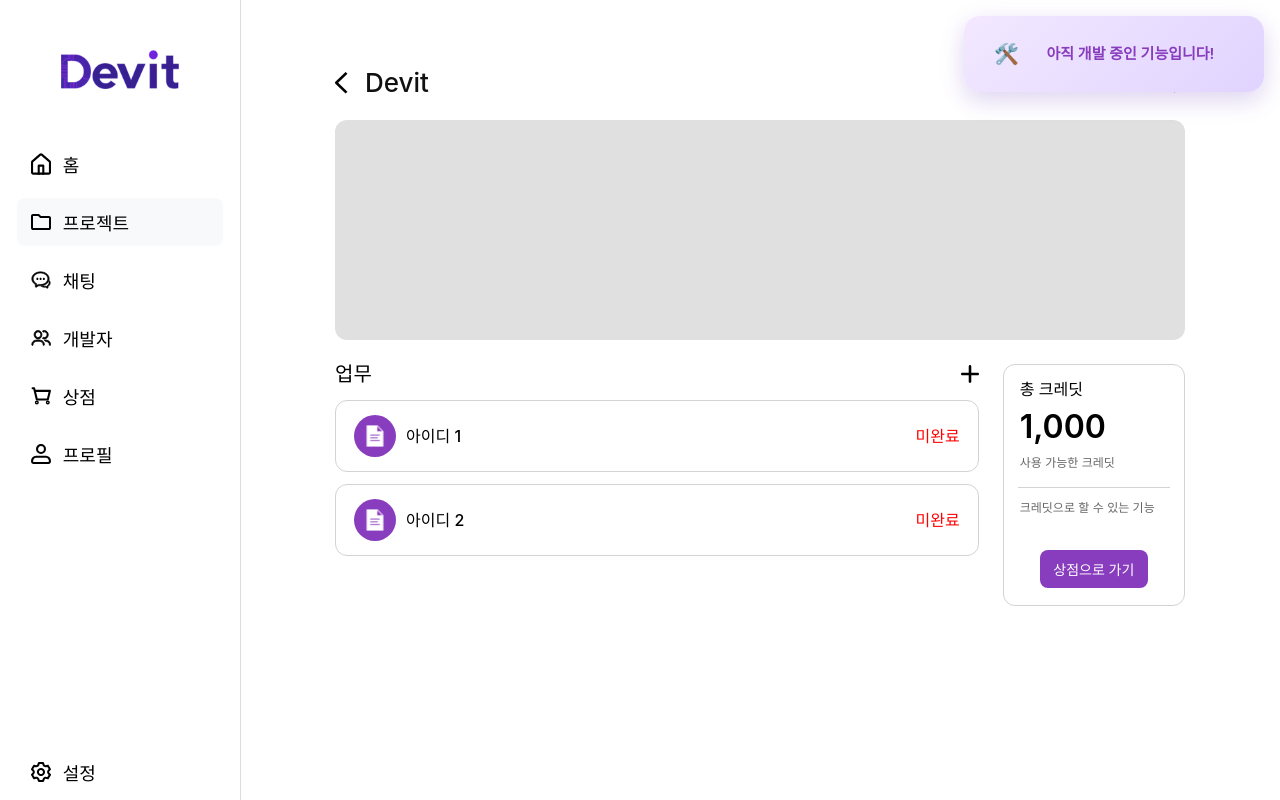
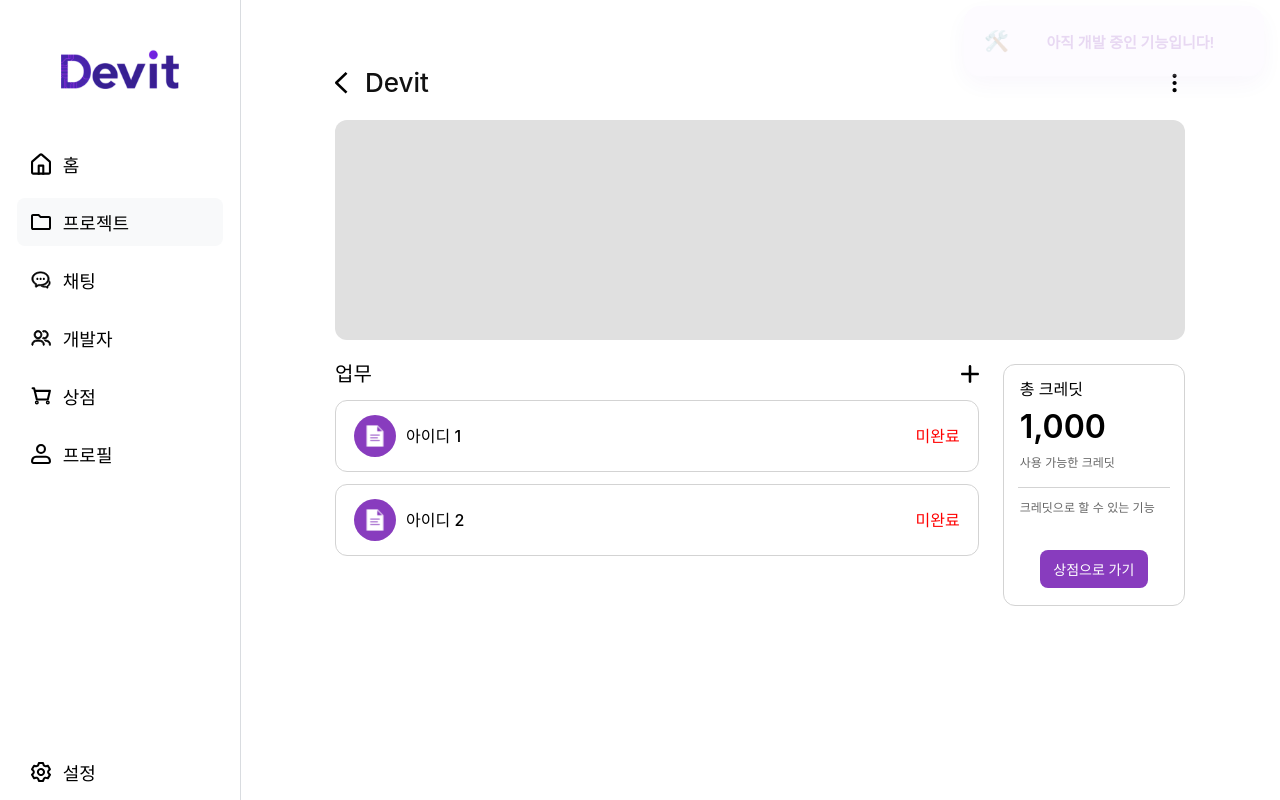
Before and after one commit to technologyaa/Devit-Web, a React (Vite) app: page /projects/1 in a window 1280 px wide. Both pictures are taken after a click on the button "설정". Built offline with nearby package versions, Linux system fonts and the light colour scheme.

Commit message:
feat: 토스트 메시지 추가

```diff
--- a/src/pages/projects/ProjectsDetailPage.jsx
+++ b/src/pages/projects/ProjectsDetailPage.jsx
@@ -3,6 +3,7 @@ import { Helmet } from "react-helmet";
 import { useNavigate, useParams } from "react-router-dom";
 import { useState } from "react";
 import { projectList } from "@/data/project-list";
+import { Alarm } from "@/toasts/Alarm";
 
 export default function ProjectsDetailPage() {
   const navigate = useNavigate();
@@ -33,10 +34,10 @@ export default function ProjectsDetailPage() {
     const index = projectList.findIndex((p) => p.id === +projectId);
     if (index !== -1) {
       projectList.splice(index, 1);
-      alert("프로젝트가 삭제되었습니다.");
+      Alarm("🗑️", "프로젝트가 삭제되었습니다.", "#FF1E1E", "#FFEAEA");
       navigate("/projects");
     } else {
-      alert("프로젝트를 찾을 수 없습니다!");
+      Alarm("‼️", "프로젝트를 찾을 수 없습니다.", "#FF1E1E", "#FFEAEA");
     }
   };
 
@@ -47,9 +48,11 @@ export default function ProjectsDetailPage() {
 
   // ✅ 업무 추가
   const handleAddProject = () => {
-    if (newTitle.trim() === "") return alert("업무 이름을 입력하세요.");
+    if (newTitle.trim() === "")
+      return Alarm("‼️", "업무 이름을 입력하세요!", "#FF1E1E", "#FFEAEA");
     const targetProject = projectList.find((p) => p.id === +projectId);
-    if (!targetProject) return alert("프로젝트를 찾을 수 없습니다!");
+    if (!targetProject)
+      return Alarm("‼️", "프로젝트를 찾을 수 없습니다.!", "#FF1E1E", "#FFEAEA");
 
     targetProject.tasks = targetProject.tasks ?? [];
 
@@ -99,7 +102,14 @@ export default function ProjectsDetailPage() {
               {isMoreOpen && (
                 <S.MoreBox>
                   <S.MoreItem
-                    onClick={() => alert("아직 개발중인 기능입니다.")}
+                    onClick={() =>
+                      Alarm(
+                        "‼️",
+                        "업무 이름을 입력하세요.",
+                        "#FF1E1E",
+                        "#FFEAEA"
+                      )
+                    }
                   >
                     프로젝트 설정
                   </S.MoreItem>
--- a/src/pages/projects/ProjectsPage.jsx
+++ b/src/pages/projects/ProjectsPage.jsx
@@ -3,6 +3,7 @@ import { Helmet } from "react-helmet";
 import { useNavigate } from "react-router-dom";
 import { useState } from "react";
 import { projectList as initialProjects } from "@/data/project-list";
+import { Alarm } from "@/toasts/alarm";
 
 export default function ProjectsPage() {
   const navigate = useNavigate();
@@ -29,7 +30,8 @@ export default function ProjectsPage() {
   };
 
   const handleAddProject = () => {
-    if (newTitle.trim() === "") return alert("프로젝트 이름을 입력하세요!");
+    if (newTitle.trim() === "")
+      return Alarm("‼️", "프로젝트 이름을 입력하세요.", "#FF1E1E", "#FFEAEA");
 
     const newProject = {
       id: projects.length + 1,
--- a/src/toasts/Alarm.jsx
+++ b/src/toasts/Alarm.jsx
@@ -1,15 +1,31 @@
 import toast from "react-hot-toast";
-import "../toasts/Toast.css";
+import { ToastContainer, ToastContent, ToastIcon, ToastMessage } from "./Toast";
 
-export const Alarm = (icon, message) => {
-  toast(
-    <div className="toast-content">
-      <span className="toast-icon">{icon}</span>
-      <span className="toast-message">{message}</span>
-    </div>,
+export const Alarm = (
+  icon,
+  message,
+  textColor = "#883cbe",
+  bgColor = "#f3e8ff"
+) => {
+  toast.custom(
+    (t) => (
+      <ToastContainer
+        color={textColor}
+        bgColor={bgColor}
+        onClick={(e) => {
+          e.stopPropagation(); // 클릭 이벤트가 부모로 전달되는 걸 막음
+          toast.dismiss(t.id); // 클릭 시 즉시 닫기
+        }}
+      >
+        <ToastContent>
+          <ToastIcon>{icon}</ToastIcon>
+          <ToastMessage>{message}</ToastMessage>
+        </ToastContent>
+      </ToastContainer>
+    ),
     {
-      className: "custom-toast",
       duration: 3000,
+      position: "top-right",
     }
   );
 };
--- a/src/toasts/Toast.css
+++ /dev/null
@@ -1,78 +0,0 @@
-.custom-toast {
-  display: flex;
-  align-items: center;
-  gap: 12px;
-  background: linear-gradient(135deg, #f3e8ff 0%, #e0d4ff 100%);
-  color: #883cbe; /* 진한 보라색 */
-  border-radius: 16px;
-  padding: 14px 20px;
-  font-weight: 600;
-  font-size: 15px;
-  width: 260px;
-  box-shadow: 0 8px 24px rgba(91, 33, 182, 0.2);
-  position: relative;
-  overflow: hidden;
-  animation: slideUp 0.4s ease, fadeOut 0.4s ease 2.6s forwards;
-  height: 48px;
-}
-
-.toast-content {
-  display: flex;
-  align-items: center;
-  gap: 8px;
-  width: 100%;
-}
-
-.toast-icon {
-  font-size: 20px;
-}
-
-.toast-message {
-  flex: 1;
-}
-
-/* 흰색 진행바 */
-.custom-toast::after {
-  content: "";
-  position: absolute;
-  bottom: 0;
-  left: 0;
-  height: 4px;
-  background: #ffffffaa;
-  width: 100%;
-  animation: shrink 2.6s linear forwards;
-  border-radius: 0 0 16px 16px;
-}
-
-/* 등장 애니메이션 */
-@keyframes slideUp {
-  from {
-    transform: translateY(12px);
-    opacity: 0;
-  }
-  to {
-    transform: translateY(0);
-    opacity: 1;
-  }
-}
-
-/* 사라질 때 */
-@keyframes fadeOut {
-  from {
-    opacity: 1;
-  }
-  to {
-    transform: translateY(-12px);
-    opacity: 0;
-  }
-}
-
-/* 진행바 줄어듦 */
-@keyframes shrink {
-  from {
-    width: 100%;
-  }
-  to {
-    width: 0;
-  }
-}
--- /dev/null
+++ b/src/toasts/Toast.js
@@ -0,0 +1,61 @@
+import styled, { keyframes } from "styled-components";
+
+const slideUp = keyframes`
+  from { transform: translateY(12px); opacity: 0; }
+  to { transform: translateY(0); opacity: 1; }
+`;
+
+const fadeOut = keyframes`
+  from { opacity: 1; }
+  to { transform: translateY(-12px); opacity: 0; }
+`;
+
+const shrink = keyframes`
+  from { width: 100%; }
+  to { width: 0; }
+`;
+
+export const ToastContainer = styled.div`
+  display: flex;
+  align-items: center;
+  gap: 12px;
+  background: ${(props) => props.bgColor || "#f3e8ff"};
+  color: ${(props) => props.color || "#883cbe"};
+  border-radius: 16px;
+  padding: 14px 20px;
+  font-weight: 600;
+  font-size: 15px;
+  width: 260px;
+  box-shadow: 0 8px 24px rgba(91, 33, 182, 0.2);
+  position: relative;
+  overflow: hidden;
+  animation: ${slideUp} 0.4s ease, ${fadeOut} 0.4s ease 2.6s forwards;
+  height: 42px;
+
+  &::after {
+    content: "";
+    position: absolute;
+    bottom: 0;
+    left: 0;
+    height: 4px;
+    background: #ffffffaa;
+    width: 100%;
+    animation: ${shrink} 2.6s linear forwards;
+    border-radius: 0 0 16px 16px;
+  }
+`;
+
+export const ToastContent = styled.div`
+  display: flex;
+  align-items: center;
+  gap: 8px;
+  width: 100%;
+`;
+
+export const ToastIcon = styled.span`
+  font-size: 20px;
+`;
+
+export const ToastMessage = styled.span`
+  flex: 1;
+`;
--- a/src/widgets/layout/SideBar/SideBarFolded.jsx
+++ b/src/widgets/layout/SideBar/SideBarFolded.jsx
@@ -1,3 +1,4 @@
+import { Alarm } from "@/toasts/Alarm";
 import * as S from "./styles/sideBarFolded";
 import { Link, useLocation } from "react-router-dom";
 
@@ -38,7 +39,11 @@ export default function SideBarFolded() {
             </S.NavigationTop>
 
             <S.NavigationBottom>
-              <S.MenuItem onClick={() => alert("아직 개발 중입니다.")}>
+              <S.MenuItem
+                onClick={() =>
+                  Alarm("🛠️", "아직 개발중인 기능입니다.", "#883cbe", "#f3e8ff")
+                }
+              >
                 <S.MenuIcon src="/assets/setting-icon.svg" alt="설정 아이콘" />
               </S.MenuItem>
             </S.NavigationBottom>
```
